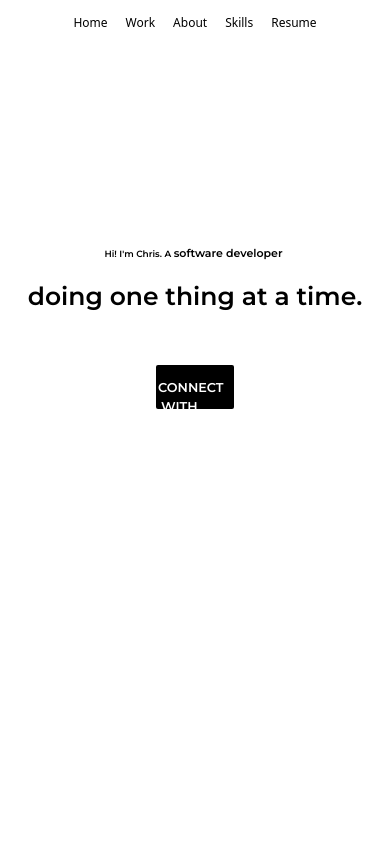
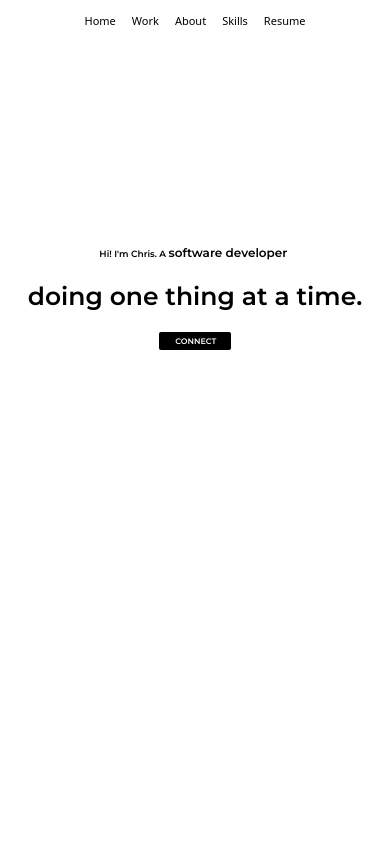
Before and after one commit to christopher-noble/Portfolio, a Gatsby site: page / in a window 390 px wide. Shown: the top 844 px of the page. Built offline with nearby package versions, Linux system fonts and the light colour scheme; Gatsby itself is replaced by a stand-in of ours.

Commit message:
updated react-response issues

```diff
--- a/src/components/connect.tsx
+++ b/src/components/connect.tsx
@@ -18,6 +18,14 @@ const buttonStyles: CSSProperties = {
   color: 'white',
 }
 
+const mobileButtonStyles: CSSProperties = {
+
+  width: '100%',
+  color: 'white',
+  marginLeft:'auto',
+  marginRight: 'auto',
+}
+
 const textStyles: CSSProperties = {
   fontSize: '80%',
   width: '500%',
@@ -26,14 +34,19 @@ const textStyles: CSSProperties = {
   marginLeft: -20
 }
 
-const smallScreenStyles: CSSProperties = {
+const mobileTextStyles: CSSProperties = {
+  fontSize: '50%',
+  width: '500%',
+  height: '100%',
+  marginLeft: -6,
+  marginTop: -6,
+}
 
-}
 
 const ConnectWithMe : React.FC = () =>
 {
-  const isBigScreen = useMediaQuery({ query: '(min-width: 1824px)' })
-  const isTabletOrMobile = useMediaQuery({ query: '(max-width: 1224px)' })
+  const isMobile = useMediaQuery({ query: '(max-width: 400px)' })
+  const isTablet = useMediaQuery({ query: '(max-width: 800px)' })
 
   const [open, set] = useState(false)
 
@@ -44,6 +57,16 @@ const ConnectWithMe : React.FC = () =>
     from: { size: '20%', background: 'black' },
     to: {
       size: open ? '60%' : '20%',
+      background: open ? 'white' : 'black',
+    },
+  })
+
+  const { mobileSize, ...mobileRest } = useSpring({
+    ref: springApi,
+    config: config.stiff,
+    from: { mobileSize: '20%', background: 'black' },
+    to: {
+      mobileSize: open ? '60%' : '20%',
       background: open ? 'white' : 'black',
     },
   })
@@ -64,7 +87,7 @@ const ConnectWithMe : React.FC = () =>
   ])
 
   return (
-    <div style={buttonStyles} className="wrapper">
+    <div style={isMobile? mobileButtonStyles : buttonStyles} className="wrapper">
 
       <animated.div
         style={{ ...rest, width: size, height: size, position: 'relative' }}
@@ -79,7 +102,14 @@ const ConnectWithMe : React.FC = () =>
           />
         ))}
         {
-          !open ? <p style={textStyles}>CONNECT WITH ME</p> : ''
+          !open ?
+          isTablet?
+          <p style={mobileTextStyles}>{'CONNECT'}</p>
+          :
+          <p style={textStyles}>{'CONNECT WITH ME'}</p>
+          :
+          ''
+
         }
 
       </animated.div>
--- a/src/components/footer.tsx
+++ b/src/components/footer.tsx
@@ -13,6 +13,17 @@ const textStyles: CSSProperties = {
 }
 
 const buttonStyles: CSSProperties = {
+    backgroundColor: 'white',
+    color: 'black',
+    borderRadius: 1,
+    height: 40,
+    borderColor: 'transparent',
+    width: 150,
+    verticalAlign: 'middle',
+    textAlign: 'center',
+}
+
+const mobileButtonStyles: CSSProperties = {
     backgroundColor: 'white',
     color: 'black',
     borderRadius: 1,
--- a/src/components/landing.tsx
+++ b/src/components/landing.tsx
@@ -36,13 +36,13 @@ const stackStyles : CSSProperties = {
   }
 
   const tabletH2Style: CSSProperties ={
-    fontSize: 11,
+    fontSize: 15,
     display: 'inline-block',
 
   }
 
   const tabletH3Style: CSSProperties = {
-    fontSize: 9,
+    fontSize: 13,
     display: 'inline-block',
   }
 
@@ -50,6 +50,20 @@ const stackStyles : CSSProperties = {
     fontSize: 25,
     paddingLeft: 15,
     paddingRight: 15,
+    marginLeft: 'auto',
+    marginRight: 'auto',
+  }
+
+  const mobileH2Style: CSSProperties = {
+    fontSize: 12,
+    display: 'inline-block',
+
+  }
+
+  const mobileH3Style: CSSProperties = {
+    fontSize: 9,
+    display: 'inline-block',
+
   }
 
 const Landing: React.FC = () =>
@@ -60,31 +74,24 @@ const Landing: React.FC = () =>
 
     return(
         <div>
-
-
             <Stack style={stackStyles}>
               {
+                isMobile?
+                <span>
+                <p style={mobileH3Style}>Hi! I'm Chris.&nbsp;A&nbsp;</p>
+                <p style={mobileH2Style}>software developer&nbsp;</p>
+                <p style={mobileH1Style}>doing one thing at a time.</p>
+                <Connect/>
+                </span>
+                :
                 isTablet?
-
                 <span>
                 <p style={tabletH3Style}>Hi! I'm Chris.&nbsp;A&nbsp;</p>
                 <p style={tabletH2Style}>software developer&nbsp;</p>
-                {
-                  !isMobile?
-                  //tablet version
-                  <div>
-                  <p style={tabletH1Style}>doing one thing at a time.</p>
-                  </div>
-                  :
-                  //mobile version
-                  <p style={mobileH1Style}>doing one thing at a time.</p>
-                }
-
+                <p style={tabletH1Style}>doing one thing at a time.</p>
                 <Connect/>
                 </span>
-
                 :
-
                 <span>
                 <p style={h3Style}>Hi! I'm Chris.&nbsp;A&nbsp;</p>
                 <p style={h2Style}>software developer&nbsp;</p>
@@ -92,19 +99,8 @@ const Landing: React.FC = () =>
                 <p style={h1Style}>doing one thing at a time.</p>
                 <Connect/>
                 </span>
-
               }
-
-
-
-
-
-
             </Stack>
-
-
-
-
         </div>
     )
 }
--- a/src/components/navbar.tsx
+++ b/src/components/navbar.tsx
@@ -22,7 +22,7 @@ const mobileNavStyles: CSSProperties ={
     padding: 0,
     marginLeft: 0,
     marginRight: 0,
-    fontSize: 12
+    fontSize: 11
 }
 
 const navLinkStyle: CSSProperties = {
@@ -31,7 +31,7 @@ const navLinkStyle: CSSProperties = {
 
 const mobileNavLinkStyle: CSSProperties = {
     color: 'black',
-    padding: 9,
+    padding: 8,
 }
 
 const NavBar: React.FC = () =>
@@ -41,25 +41,49 @@ const NavBar: React.FC = () =>
 
     return(
         <div>
-        <Nav style={isMobile? mobileNavStyles : navStyles}>
+            {
+                isMobile?
+                <Nav style={mobileNavStyles}>
                     <Nav.Item>
-                <Nav.Link style={isMobile? mobileNavLinkStyle : navLinkStyle} href="#home">Home</Nav.Link>
+                        <Nav.Link style={mobileNavLinkStyle} href="#home">Home</Nav.Link>
                     </Nav.Item>
                     <Nav.Item>
-                <Nav.Link style={isMobile? mobileNavLinkStyle : navLinkStyle} href="#work">Work</Nav.Link>
+                        <Nav.Link style={mobileNavLinkStyle} href="#work">Work</Nav.Link>
                     </Nav.Item>
                     <Nav.Item>
-                <Nav.Link style={isMobile? mobileNavLinkStyle : navLinkStyle} href="#about">About</Nav.Link>
+                        <Nav.Link style={mobileNavLinkStyle} href="#about">About</Nav.Link>
                     </Nav.Item>
                     <Nav.Item>
-                <Nav.Link style={isMobile? mobileNavLinkStyle : navLinkStyle} href="#skills">Skills</Nav.Link>
+                        <Nav.Link style={mobileNavLinkStyle} href="#skills">Skills</Nav.Link>
                     </Nav.Item>
                     <Nav.Item>
-                <Nav.Link style={isMobile? mobileNavLinkStyle : navLinkStyle} target="_blank" href="https://drive.google.com/file/d/1pcvoPAQlic5yRkxQq3-sNMtiZIQ0aKcJ/view?usp=sharing">
+                        <Nav.Link style={mobileNavLinkStyle} target="_blank" href="https://drive.google.com/file/d/1pcvoPAQlic5yRkxQq3-sNMtiZIQ0aKcJ/view?usp=sharing">
                             Resume
                         </Nav.Link>
                     </Nav.Item>
                 </Nav>
+                :
+                <Nav style={navStyles}>
+                    <Nav.Item>
+                        <Nav.Link style={navLinkStyle} href="#home">Home</Nav.Link>
+                    </Nav.Item>
+                    <Nav.Item>
+                        <Nav.Link style={navLinkStyle} href="#work">Work</Nav.Link>
+                    </Nav.Item>
+                    <Nav.Item>
+                        <Nav.Link style={navLinkStyle} href="#about">About</Nav.Link>
+                    </Nav.Item>
+                    <Nav.Item>
+                        <Nav.Link style={navLinkStyle} href="#skills">Skills</Nav.Link>
+                    </Nav.Item>
+                    <Nav.Item>
+                        <Nav.Link style={navLinkStyle} target="_blank" href="https://drive.google.com/file/d/1pcvoPAQlic5yRkxQq3-sNMtiZIQ0aKcJ/view?usp=sharing">
+                            Resume
+                        </Nav.Link>
+                    </Nav.Item>
+                </Nav>
+            }
+
         </div>
     )
 }
--- a/src/components/skills.tsx
+++ b/src/components/skills.tsx
@@ -47,6 +47,7 @@ const itemStyles : CSSProperties = {
     width: 220,
     marginLeft: 'auto',
     marginRight: 'auto',
+    marginTop: 40,
     position: 'relative'
 }
 
@@ -75,6 +76,7 @@ const mobileSubContentStyles: CSSProperties = {
     marginTop: '5vh',
     marginBottom: '15vh',
     display: 'grid',
+    gridTemplateColumns: '1fr',
     position: 'relative'
 }
 
@@ -83,7 +85,7 @@ const mobileTextStyles : CSSProperties = {
 }
 
 const textStyles : CSSProperties = {
-    fontSize: '100%'
+    fontSize: '90%'
 }
 
 const Skills : React.FC = () =>
@@ -95,20 +97,38 @@ const Skills : React.FC = () =>
 
     return(
         <Stack>
-            <p style={isMobile ? mobileHeading1Styles : heading1Styles}>Skills</p>
+            {
+                isMobile?
+                <p style={mobileHeading1Styles}>Skills</p>
+                :
+                <p style={heading1Styles}>Skills</p>
+            }
             <Stack style={contentStyle}>
-                <Stack style={
-                                isTablet? mobileSubContentStyles :
-                                subContentStyles}>
+            {
+                isTablet?
+                <Stack style={mobileSubContentStyles}>
                 {
                     skills.map((skill, index) => (
-                            <Stack style={isMobile? mobileItemStyles : itemStyles} key={index}>
+                        <Stack style={mobileItemStyles} key={index}>
                             <img style={imgStyles} src={skill.img}/>
-                                <p style={isMobile? mobileTextStyles : textStyles}>{skill.description}</p>
+                            <p style={mobileTextStyles}>{skill.description}</p>
                         </Stack>
                     ))
                 }
                 </Stack>
+                :
+                <Stack style={subContentStyles}>
+                {
+                    skills.map((skill, index) => (
+
+                        <Stack style={itemStyles} key={index}>
+                            <img style={imgStyles} src={skill.img}/>
+                            <p style={textStyles}>{skill.description}</p>
+                        </Stack>
+                    ))
+                }
+                </Stack>
+            }
             </Stack>
         </Stack>
     )
--- a/src/components/work.tsx
+++ b/src/components/work.tsx
@@ -288,7 +288,9 @@ const Work : React.FC = () =>
                         </Card.ImgOverlay>
                     </animated.div>
                 </Card>
-            </Stack>}
+            </Stack>
+
+            }
         </Stack>
 
     )
--- a/src/data/skillsData.ts
+++ b/src/data/skillsData.ts
@@ -26,7 +26,7 @@ const data = [
     },
     {
         img: javaImg,
-        description: 'Native language. Experience with MySQL ddatabases, HttpClient, Log4j'
+        description: 'Native language. Experience with MySQL databases, HttpClient, Log4j'
     },
     {
         img: awsImg,
--- a/src/pages/index.tsx
+++ b/src/pages/index.tsx
@@ -24,6 +24,7 @@ const landingStyles : CSSProperties = {
 const workStyles : CSSProperties = {
   width: '100%',
   height: '100%',
+  marginBottom: '10%',
   textAlign: 'center',
 }
 
--- a/src/styles/connectStyles.css
+++ b/src/styles/connectStyles.css
@@ -1,30 +1,24 @@
 @import url('https://fonts.googleapis.com/css2?family=Roboto:wght@100&display=swap');
 @import url('https://fonts.googleapis.com/css2?family=Montserrat:wght@600&family=Roboto:wght@100&display=swap');
 
-body {
-    width: 100%;
-    height: 100%;
-    margin: 0;
-    background-color:white;
-}
 .wrapper {
     width: 100%;
     height: 50%;
     padding: 0px;
     align-items: center;
     justify-content: center;
+    margin-left: auto;
+    margin-right: auto;
   }
 
   .container {
     position: relative;
     display: grid;
     grid-template-columns: repeat(4, minmax(0px, 1fr));
-    /* grid-gap: 25px; */
     padding: 22px;
     border-radius: 2px;
     cursor: pointer;
-    width: 100;
-    /* will-change: width, height; */
+    width: '100%';
   }
 
   .item {
@@ -35,3 +29,35 @@ body {
     border-radius: 5px;
     will-change: transform, opacity;
   }
+
+  @media (max-width: 400px) {
+    .wrapper {
+        width: 100%;
+        height: 50%;
+        padding: 0px;
+        align-items: center;
+        justify-content: center;
+        margin-bottom: 100;
+        margin-left: auto;
+        margin-right: auto;
+      }
+
+      .container {
+        position: relative;
+        display: grid;
+        grid-template-columns: repeat(4, minmax(0px, 1fr));
+        padding: 9px;
+        border-radius: 2px;
+        cursor: pointer;
+      }
+
+      .item {
+        width: 52px;
+        height: 52px;
+        padding: 12px;
+        margin-left: auto;
+        margin-right: auto;
+        border-radius: 5px;
+        will-change: transform, opacity;
+      }
+  }
```
Also changed, not shown: src/components/about.tsx (+7 -2 lines). Lines whose indentation alone changed are shown as unchanged.
